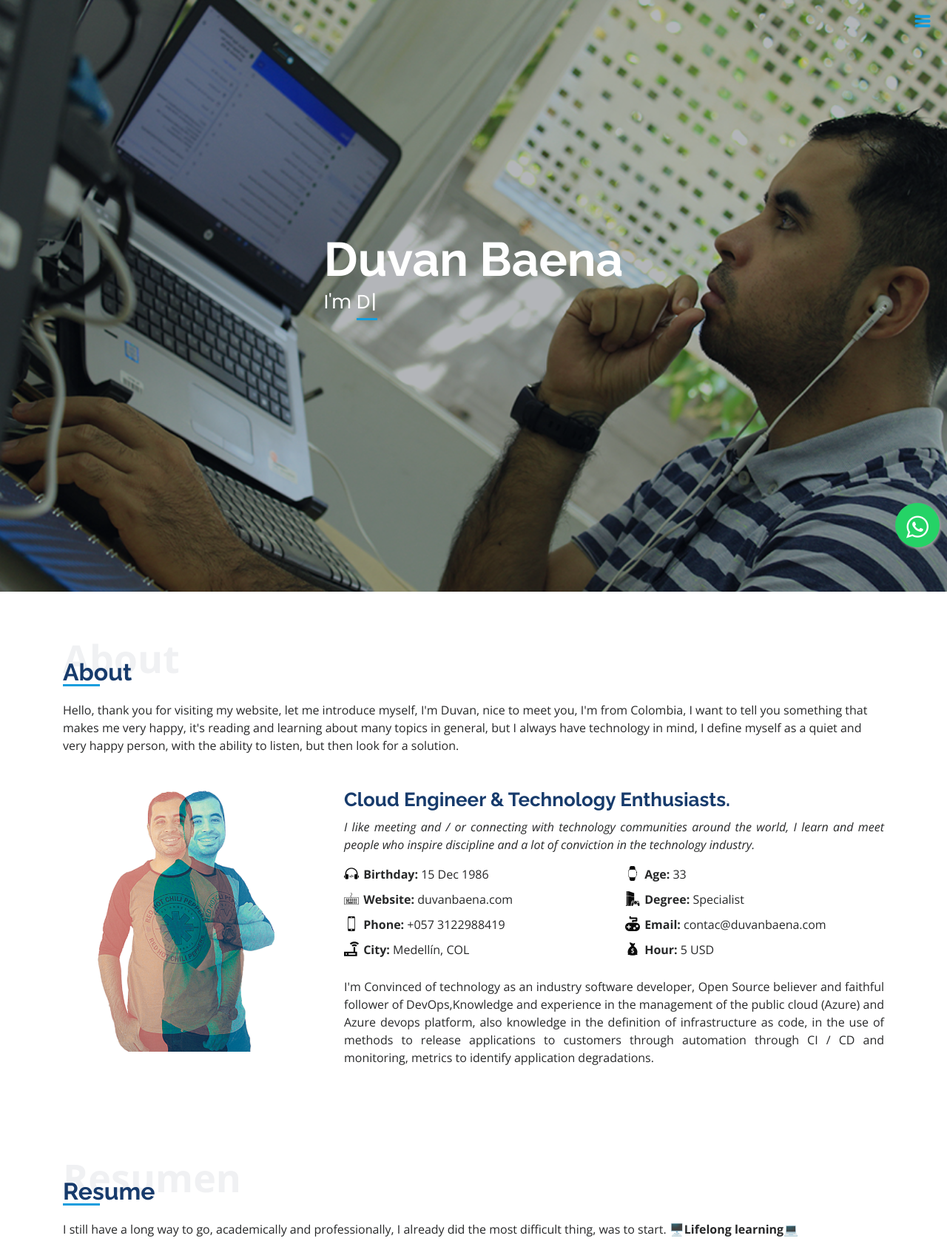
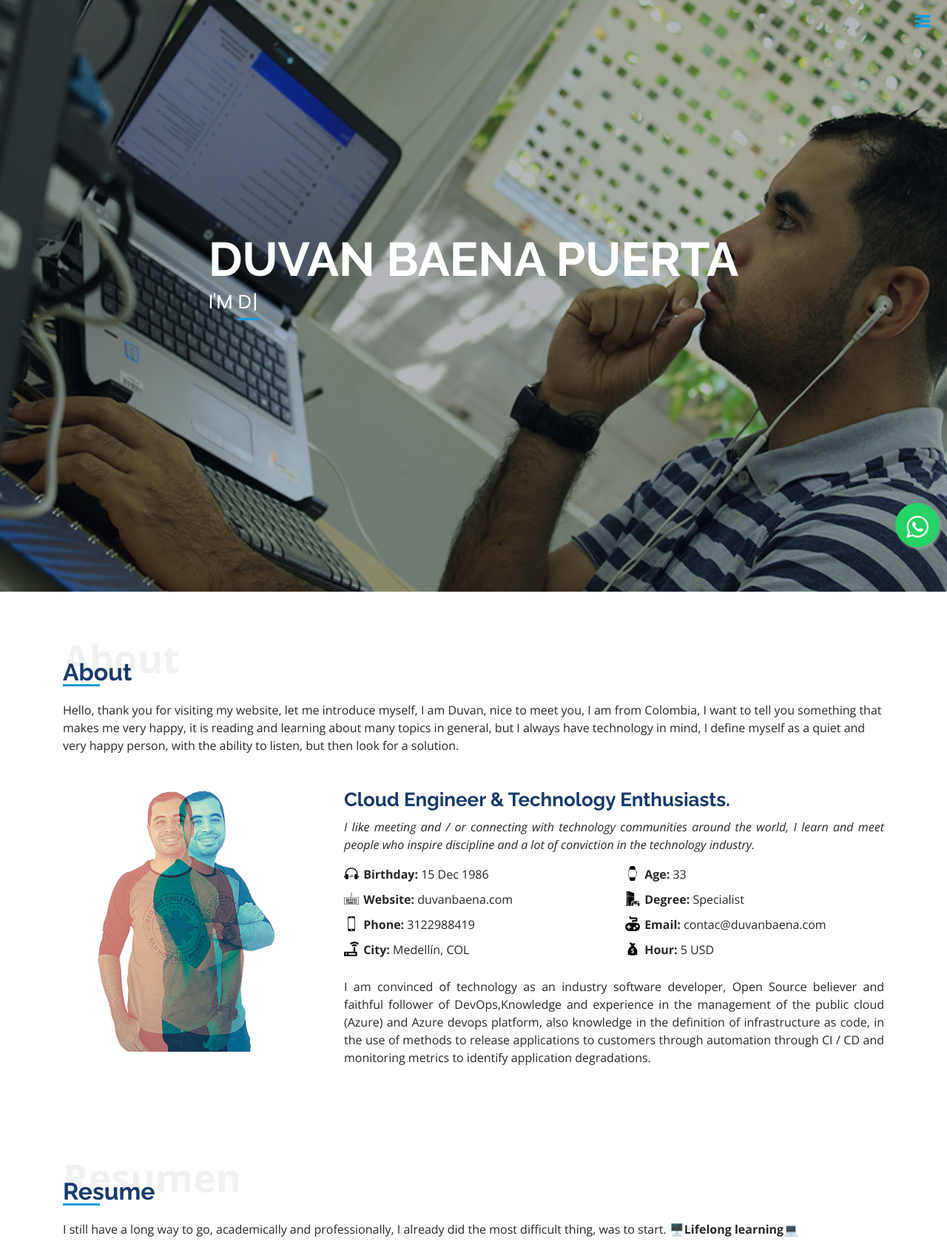
Before and after one commit to DuvanBaena/Portafolio, a PHP site: page /Portafolio/FrontEnd/index.php in a window 1280 px wide. Shown: the top 1682 px of the page at 74% size. Run offline with PHP 8.4, Linux system fonts and the light colour scheme; data comes from the database, SQL or seed files in the repository; both versions use the stored data as it was after the commit; some libraries are stand-ins or nearby versions.

Commit message:
View personla information in the index

```diff
--- a/FrontEnd/Modules/index/About.php
+++ b/FrontEnd/Modules/index/About.php
@@ -1,14 +1,13 @@
-<section id="about" class="about ">
+ <?php
+  if(count($records)>0){
+  for($i=0;$i<count($records);$i++){?>
+
+   <section id="about" class="about ">
       <div class="container">
         <div class="section-title">
           <span>about</span>
           <h2>about</h2>
-          <p>Hello, thank you for visiting my website, let me introduce myself, I'm Duvan, nice to meet you, I'm from
-            Colombia, I want to tell you something that
-            makes me very happy, it's reading and learning about many topics in general, but I always have technology in
-            mind, I define myself as a quiet
-            and very happy person, with the ability to listen, but then look for a solution.
-          </p>
+          <p><?php echo $records[$i]["UserTopDescription"];?></p>
         </div>
 
         <div class="row">
@@ -18,37 +17,35 @@
           <div class="col-lg-8 pt-4 pt-lg-0 content" data-aos="fade-left">
             <h3>Cloud Engineer &amp; Technology Enthusiasts.</h3>
             <p class="font-italic">
-              I like meeting and / or connecting with technology communities around the world, I learn and meet people
-              who
-              inspire discipline and a lot of conviction in the technology industry.
+            <?php echo $records[$i]["UserBodyDescription"];?>
             </p>
             <div class="row">
               <div class="col-lg-6">
                 <ul>
                   <li><i class="icofont-headphone-alt-1"></i></i></i> <strong>Birthday:</strong> 15 Dec 1986</li>
-                  <li><i class="icofont-keyboard-alt"></i> <strong>Website:</strong> duvanbaena.com</li>
-                  <li><i class="icofont-iphone"></i> <strong>Phone:</strong> +057 3122988419</li>
-                  <li><i class="icofont-wifi-router"></i></i> <strong>City:</strong> Medellín, COL</li>
+                  <li><i class="icofont-keyboard-alt"></i> <strong>Website:</strong> <?php echo $records[$i]["UserURL"];?></li>
+                  <li><i class="icofont-iphone"></i> <strong>Phone:</strong> <?php echo $records[$i]["UserPhone"];?></li>
+                  <li><i class="icofont-wifi-router"></i></i> <strong>City:</strong> <?php echo $records[$i]["UserCity"];?>, COL</li>
                 </ul>
               </div>
               <div class="col-lg-6">
                 <ul>
-                  <li><i class="icofont-apple-watch"></i> <strong>Age:</strong> 33</li>
-                  <li><i class="icofont-playstation-alt"></i> <strong>Degree:</strong> Specialist</li>
+                  <li><i class="icofont-apple-watch"></i> <strong>Age:</strong> <?php echo $records[$i]["UserAge"];?></li>
+                  <li><i class="icofont-playstation-alt"></i> <strong>Degree:</strong> <?php echo $records[$i]["UserDegree"];?></li>
                   <li><i class="icofont-game"></i></i> <strong>Email:</strong> contac@duvanbaena.com</li>
-                  <li><i class="icofont-money-bag"></i> <strong>Hour:</strong> 5 USD</li>
+                  <li><i class="icofont-money-bag"></i> <strong>Hour:</strong> <?php echo $records[$i]["UserHour"];?> USD</li>
                 </ul>
               </div>
             </div>
             <p>
-              I'm Convinced of technology as an industry software developer, Open Source believer and faithful follower
-              of DevOps,Knowledge and experience in the management of the public cloud (Azure) and Azure devops
-              platform,
-              also knowledge in the definition of infrastructure as code, in the use of methods to release applications
-              to customers through automation through CI / CD and monitoring, metrics to identify application
-              degradations.
+            <?php echo $records[$i]["UserFooterDescription"];?>
             </p>
           </div>
         </div>
       </div>
-    </section>
+  </section>
+
+  <?php
+      }
+    }
+  ?>
--- a/FrontEnd/Modules/index/Hero.php
+++ b/FrontEnd/Modules/index/Hero.php
@@ -1,6 +1,18 @@
+
+ <?php
+  if(count($records)>0){
+  for($i=0;$i<count($records);$i++){?>
+
+<?php $FullName = $records[$i]["UserName"] ." ". $records[$i]["UserLastName"];?>
+
 <section id="hero" class="d-flex flex-column justify-content-center align-items-center">
-    <div class="hero-container" data-aos="fade-in">
-      <h1>Duvan Baena</h1>
+    <div class="hero-container" data-aos="fade-in" style="text-transform: uppercase;">
+      <h1><?php echo $FullName;?></h1>
       <p>I'm <span class="typed" data-typed-items="DevOps, Developer, Geek, Freelancer, Music"></span></p>
     </div>
 </section>
+
+<?php
+      }
+    }
+  ?>
--- a/FrontEnd/Modules/index/NavbarLateral.php
+++ b/FrontEnd/Modules/index/NavbarLateral.php
@@ -1,12 +1,16 @@
-
 
 
 <header id="header">
     <div class="d-flex flex-column">
+      <div class="profile" style="text-transform: capitalize">
 
-      <div class="profile">
-        <img src="http://localhost:81/Portafolio/FrontEnd/Resource/img/profile-img.png" alt="" class="img-fluid rounded-circle">
-        <h1 class="text-light"><a href="index.html">Duvan Baena </a></h1>
+      <?php
+      if(count($records)>0){
+      for($i=0;$i<count($records);$i++){?>
+      <?php $FullName = $records[$i]["UserName"] ." ". $records[$i]["UserLastName"];?>
+
+        <img src="<?php echo UrlServer ?>/FrontEnd/Resources/img/profile-img.png" alt="" class="img-fluid rounded-circle">
+        <h1 class="text-light"> <a href="index.html"><?php echo $FullName;?></a></h1>
 
         <div class="social-links mt-3 text-center">
           <a href="https://twitter.com/djb349" class="twitter" target="_blank"><i class="bx bxl-twitter"
@@ -20,6 +24,11 @@
           <a href="https://www.linkedin.com/in/djbp349" class="linkedin" target="_blank"><i class="bx bxl-linkedin"
               title="linkedin"></i></a>
         </div>
+
+          <?php
+        }
+      }
+    ?>
 
       </div>
 
--- a/FrontEnd/Pages/EditVersion.php
+++ b/FrontEnd/Pages/EditVersion.php
@@ -24,6 +24,7 @@ if (isset($_REQUEST['id'])){
   <link href="../Resources/vendor/bootstrap/css/bootstrap.min.css" rel="stylesheet">
   <link href="../Resources/vendor/bootstrap/css/bootstrap-themev3.0.0.css" rel="stylesheet">
   <link href="../Resources/vendor/elegant/css/elegant-icons-style.css" rel="stylesheet" />
+  <link href="../Resources/vendor/toastr/toastr.css" rel="stylesheet">
   <link href="../Resources/css/dashboard.css" rel="stylesheet">
   <link href="../Resources/vendor/elegant/css/style-responsive.css" rel="stylesheet" />
   <link href="../Resources/vendor/icofont/icofont.min.css" rel="stylesheet">
--- a/FrontEnd/index.php
+++ b/FrontEnd/index.php
@@ -1,3 +1,10 @@
+<?php
+include __DIR__ . '../../BackEnd/Model/Bridgedb.php';
+$data=new BaseDatos;
+//$records2=$data->ListVersion();
+$records=$data->ListPersonalInformation();
+?>
+
 <!DOCTYPE html>
 <html lang="en">
 
@@ -10,7 +17,7 @@
   <meta content="" name="keywords">
 
   <!-- Favicons -->
-  <link href="../FrontEnd/Resources/img/favicon.ico" rel="icon">
+  <link href="./Resources/img/favicon.ico" rel="icon">
 
   <!-- Google Fonts -->
   <link
```
Also changed, not shown: BackEnd/SQL/tbluser.sql (+6 -6 lines), index.php (+10 -9 lines).
